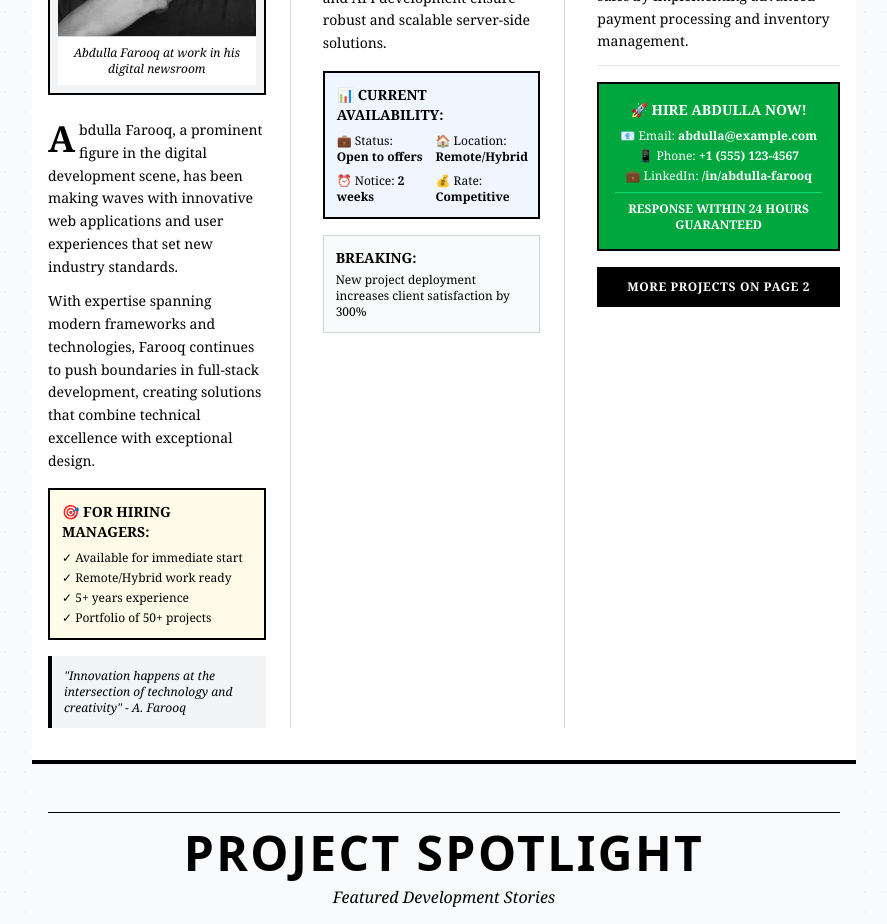
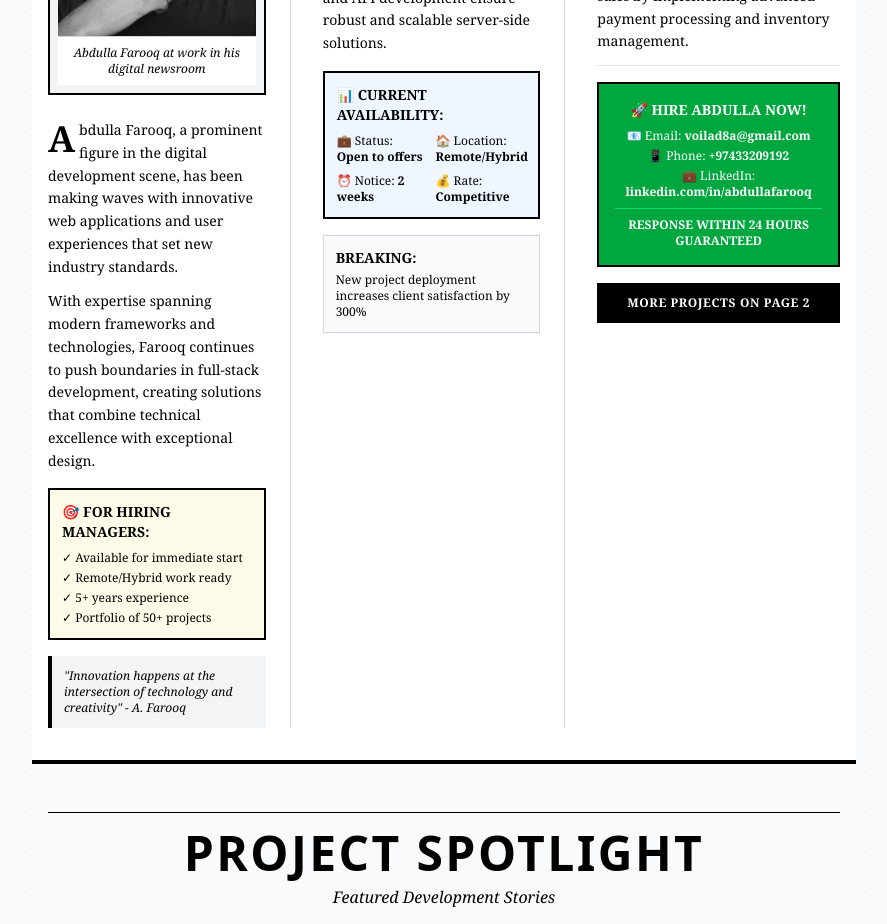
Before and after one commit to maafkarbai/Portfolio, a Next.js app: page / in a window 1280 px wide. Shown: the part 1200-2124 px from the top of the page, without its empty margins (196-1083 px from the left). Built offline with nearby package versions, Linux system fonts and the light colour scheme.

Commit message:
feat: Update contact information and links in README and various components

```diff
--- a/src/app/about/page.js
+++ b/src/app/about/page.js
@@ -173,9 +173,9 @@ export default function AboutPage() {
               >
                 <h4 className="font-bold mb-2">🎯 READY TO HIRE?</h4>
                 <div className="text-xs space-y-1">
-                  <p>📧 abdulla@example.com</p>
-                  <p>📱 +1 (555) 123-4567</p>
-                  <p>💼 linkedin.com/in/abdulla</p>
+                  <p>📧 voilad8a@gmail.com</p>
+                  <p>📱 +97433209192</p>
+                  <p>💼 linkedin.com/in/abdullafarooq</p>
                 </div>
                 <div className="mt-3 pt-2 border-t border-green-400">
                   <p className="font-bold text-xs">INTERVIEW READY!</p>
--- a/src/app/projects/page.js
+++ b/src/app/projects/page.js
@@ -310,7 +310,7 @@ export default function ProjectsPage() {
                     <h4 className="font-bold text-sm mb-2">🚀 SIMILAR PROJECT NEEDED?</h4>
                     <div className="text-xs space-y-1">
                       <p>Get a custom quote</p>
-                      <p className="font-bold">abdulla@example.com</p>
+                      <p className="font-bold">voilad8a@gmail.com</p>
                       <p className="border-t border-red-400 pt-1 mt-2 text-xs">
                         FREE CONSULTATION
                       </p>
--- a/src/app/resume/page.js
+++ b/src/app/resume/page.js
@@ -52,12 +52,12 @@ export default function ResumePage() {
             <h1 className="font-heathergreen text-4xl font-bold mb-2">ABDULLA FAROOQ</h1>
             <h2 className="font-serif text-xl text-gray-700 mb-4">Full-Stack Web Developer</h2>
             <div className="grid md:grid-cols-3 gap-4 text-sm font-mono">
-              <div>📧 abdulla@example.com</div>
-              <div>📱 +1 (555) 123-4567</div>
+              <div>📧 voilad8a@gmail.com</div>
+              <div>📱 +97433209192</div>
               <div>🌐 abdullafarooq.dev</div>
             </div>
             <div className="grid md:grid-cols-2 gap-4 text-sm font-mono mt-2">
-              <div>💼 linkedin.com/in/abdulla-farooq</div>
+              <div>💼 linkedin.com/in/abdullafarooq</div>
               <div>🔗 github.com/abdulla-farooq</div>
             </div>
           </motion.div>
@@ -378,7 +378,7 @@ export default function ResumePage() {
               📄 DOWNLOAD PDF RESUME
             </motion.button>
             <motion.a
-              href="mailto:abdulla@example.com"
+              href="mailto:voilad8a@gmail.com"
               className="bg-green-600 text-white px-8 py-3 font-mono text-sm hover:bg-green-700 transition-colors"
               whileHover={{ scale: 1.05 }}
               whileTap={{ scale: 0.95 }}
--- a/src/components/HeroSection.js
+++ b/src/components/HeroSection.js
@@ -219,9 +219,9 @@ export default function HeroSection() {
               >
                 <h3 className="font-bold text-sm mb-2 text-center">🚀 HIRE ABDULLA NOW!</h3>
                 <div className="text-xs space-y-1 text-center">
-                  <p>📧 Email: <strong>abdulla@example.com</strong></p>
-                  <p>📱 Phone: <strong>+1 (555) 123-4567</strong></p>
-                  <p>💼 LinkedIn: <strong>/in/abdulla-farooq</strong></p>
+                  <p>📧 Email: <strong>voilad8a@gmail.com</strong></p>
+                  <p>📱 Phone: <strong>+97433209192</strong></p>
+                  <p>💼 LinkedIn: <strong>linkedin.com/in/abdullafarooq</strong></p>
                 </div>
                 <div className="mt-2 pt-2 border-t border-green-400 text-center">
                   <p className="font-bold text-xs">RESPONSE WITHIN 24 HOURS GUARANTEED</p>
--- a/src/components/NewspaperFooter.js
+++ b/src/components/NewspaperFooter.js
@@ -27,10 +27,10 @@ export default function NewspaperFooter() {
           <div>
             <h4 className="font-bold mb-4 tracking-wider">CONNECT</h4>
             <ul className="font-serif text-sm space-y-2 text-gray-300">
-              <li><a href="#" className="hover:text-white transition-colors">GitHub Bureau</a></li>
-              <li><a href="#" className="hover:text-white transition-colors">LinkedIn Office</a></li>
+              <li><a href="https://github.com/maafkarbai" className="hover:text-white transition-colors">GitHub Bureau</a></li>
+              <li><a href="https://linkedin.com/in/abdullafarooq" className="hover:text-white transition-colors">LinkedIn Office</a></li>
               <li><a href="#" className="hover:text-white transition-colors">Twitter Wire</a></li>
-              <li><a href="#" className="hover:text-white transition-colors">Email Telegraph</a></li>
+              <li><a href="mailto:voilad8a@gmail.com" className="hover:text-white transition-colors">Email Telegraph</a></li>
             </ul>
           </div>
 
```
Also changed, not shown: vercel.json, 1 other file (tests, documents, lock files or other folders).
